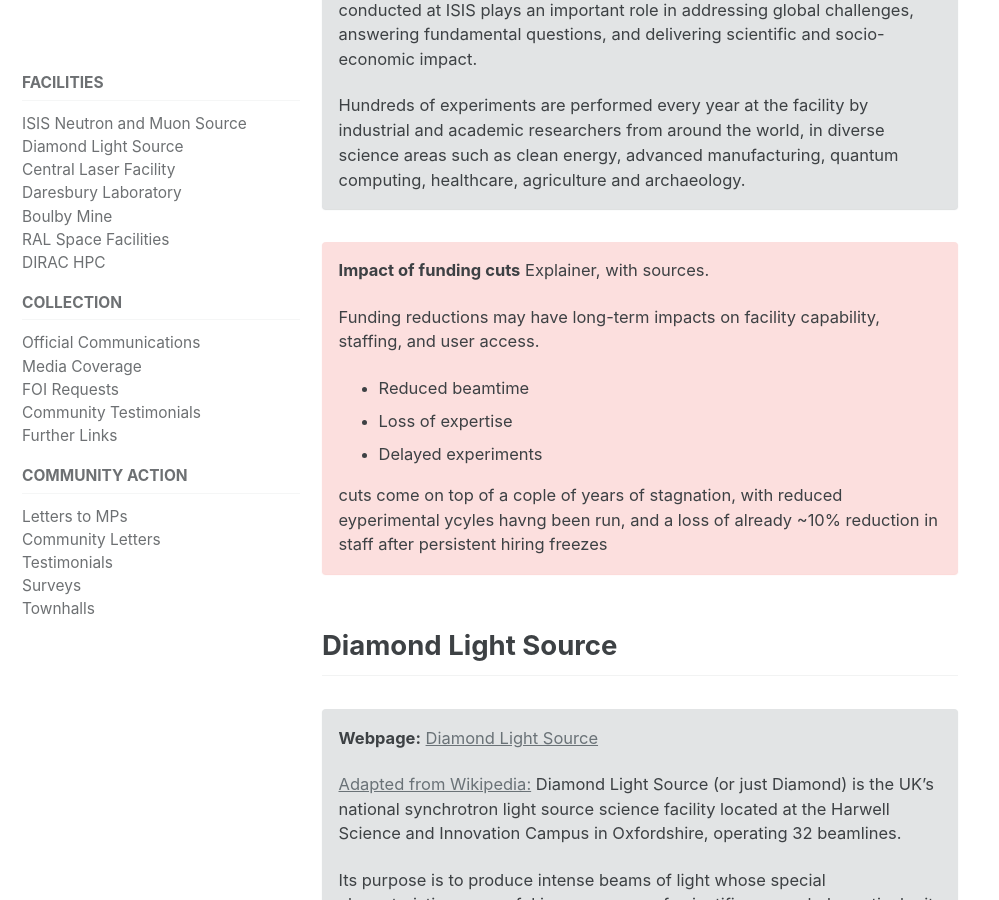
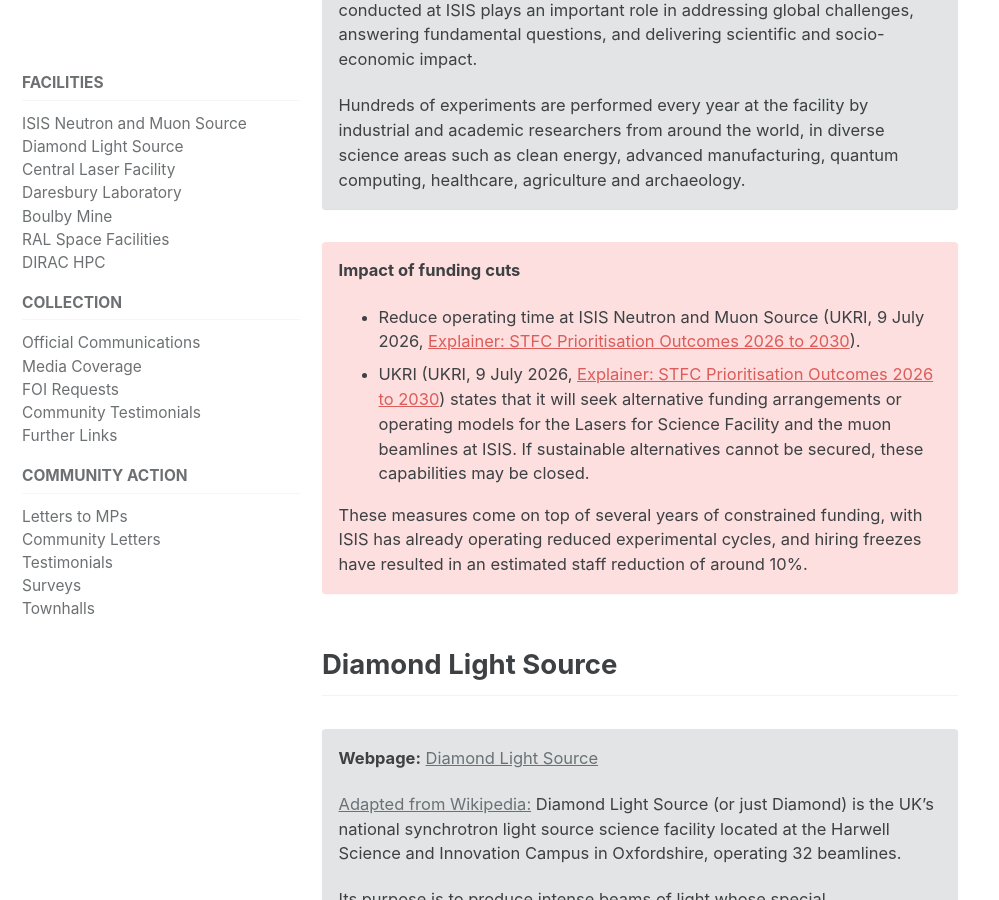
Before and after one commit to research-facilities-community/index, a Jekyll site: the page built from _pages/facilities.md, in a window 1280 px wide and 900 px high, scrolled down 2057 px. Shown: the whole window, without its empty margins (0-999 px from the left). Built offline with Jekyll 4.4.1, drawn with Linux system fonts in a browser that asks for light colours; cached includes are drawn as plain includes; some of the changed text lies outside the part shown.

Commit message:
Revise funding cuts impact details and sources
Updated the impact of funding cuts on various facilities, including specific measures and potential closures. Added sources and clarified the effects on staffing and operational budgets.

```diff
--- a/_pages/facilities.md
+++ b/_pages/facilities.md
@@ -31,14 +31,12 @@
 
 <div class="notice--danger" markdown="1">
 **Impact of funding cuts**
-Explainer, with sources.
 
-Funding reductions may have long-term impacts on facility capability, staffing, and user access.
-- Reduced beamtime
-- Loss of expertise
-- Delayed experiments
+- Reduce operating time at ISIS Neutron and Muon Source (UKRI, 9 July 2026, [Explainer: STFC Prioritisation Outcomes 2026 to 2030](https://www.ukri.org/publications/explainer-stfc-prioritisation-outcomes/explainer-stfc-prioritisation-outcomes-2026-to-2030/_)).
+- UKRI (UKRI, 9 July 2026, [Explainer: STFC Prioritisation Outcomes 2026 to 2030](https://www.ukri.org/publications/explainer-stfc-prioritisation-outcomes/explainer-stfc-prioritisation-outcomes-2026-to-2030/_)) states that it will seek alternative funding arrangements or operating models for the Lasers for Science Facility and the muon beamlines at ISIS. If sustainable alternatives cannot be secured, these capabilities may be closed.
 
-cuts come on top of a cople of years of stagnation, with reduced eyperimental ycyles havng been run, and a loss of already ~10% reduction in staff after persistent hiring freezes
+These measures come on top of several years of constrained funding, with ISIS has already operating reduced experimental cycles, and hiring freezes have resulted in an estimated staff reduction of around 10%.
+
 </div>
 
 
@@ -73,6 +71,8 @@
 
 <div class="notice--danger" markdown="1">
 **Impact of funding cuts**
+UKRI, July 9 2026, [Explainer: STFC prioritisation outcomes 2026 to 2030](https://www.ukri.org/publications/explainer-stfc-prioritisation-outcomes/explainer-stfc-prioritisation-outcomes-2026-to-2030/): seek alternative funding arrangements or operating models for Lasers for Science Facility and the muon beamlines at ISIS, and if that is not possible close these capabilities
+
 The world-leading Lasers for Science Facility (LSF) is under threat of closure if it cannot switch to an alternative model for funding within 2 years. The three constituent facilities of the LSF are Octopus, Ultra, and Artemis, co-located in the Research Complex at Harwell building on the STFC Rutherford Appleton Laboratory campus. The ongoing £17.2M HiLUX project is implementing upgrades to Ultra and Artemis to provide state-of-the-art new facilities that are unmatched globally, but it will also be terminated if the LSF closes.
 
 (source: [open letter](https://lsf-open-letter.co.uk/))
@@ -94,6 +94,10 @@
 **Impact of funding cuts**
 Explainer needed, with sources.
 
+from [Explainer: STFC Prioritisation Outcomes 2026 to 2030](https://www.ukri.org/publications/explainer-stfc-prioritisation-outcomes/explainer-stfc-prioritisation-outcomes-2026-to-2030/_) (UKRI, 9 July 2026): "reduce spending on accelerator and technology support by £8 million each year by 2029, this includes mothballing the CLARA facility"
+
+from [Explainer: STFC Prioritisation Outcomes 2026 to 2030](https://www.ukri.org/publications/explainer-stfc-prioritisation-outcomes/explainer-stfc-prioritisation-outcomes-2026-to-2030/_) (UKRI, 9 July 2026): "challenge RAL Space and Hartree to become cost neutral to STFC, including through increasing commercial activity and funding from other sources"
+
 CLARA has been "mothballed" (sic!), even though it only this year geared up to user facility.
 </div>
 
@@ -109,6 +113,8 @@
 <div class="notice--danger" markdown="1">
 **Impact of funding cuts**
 Explainer, with sources.
+
+from [Explainer: STFC Prioritisation Outcomes 2026 to 2030](https://www.ukri.org/publications/explainer-stfc-prioritisation-outcomes/explainer-stfc-prioritisation-outcomes-2026-to-2030/_) (UKRI, 9 July 2026): "reduce the operational budget by 40% at Boulby Underground Mine"
 </div>
 
 
@@ -124,6 +130,8 @@
 <div class="notice--danger" markdown="1">
 **Impact of funding cuts**
 Explainer, with sources.
+
+from [Explainer: STFC Prioritisation Outcomes 2026 to 2030](https://www.ukri.org/publications/explainer-stfc-prioritisation-outcomes/explainer-stfc-prioritisation-outcomes-2026-to-2030/_) (UKRI, 9 July 2026): "challenge RAL Space and Hartree to become cost neutral to STFC, including through increasing commercial activity and funding from other sources"
 </div>
 
 
@@ -139,4 +147,6 @@
 <div class="notice--danger" markdown="1">
 **Impact of funding cuts**
 Explainer, with sources.
+
+from [Explainer: STFC Prioritisation Outcomes 2026 to 2030](https://www.ukri.org/publications/explainer-stfc-prioritisation-outcomes/explainer-stfc-prioritisation-outcomes-2026-to-2030/_) (UKRI, 9 July 2026): "reduce spending on compute by £10 million each year, reducing access to compute capability"
 </div>
```
